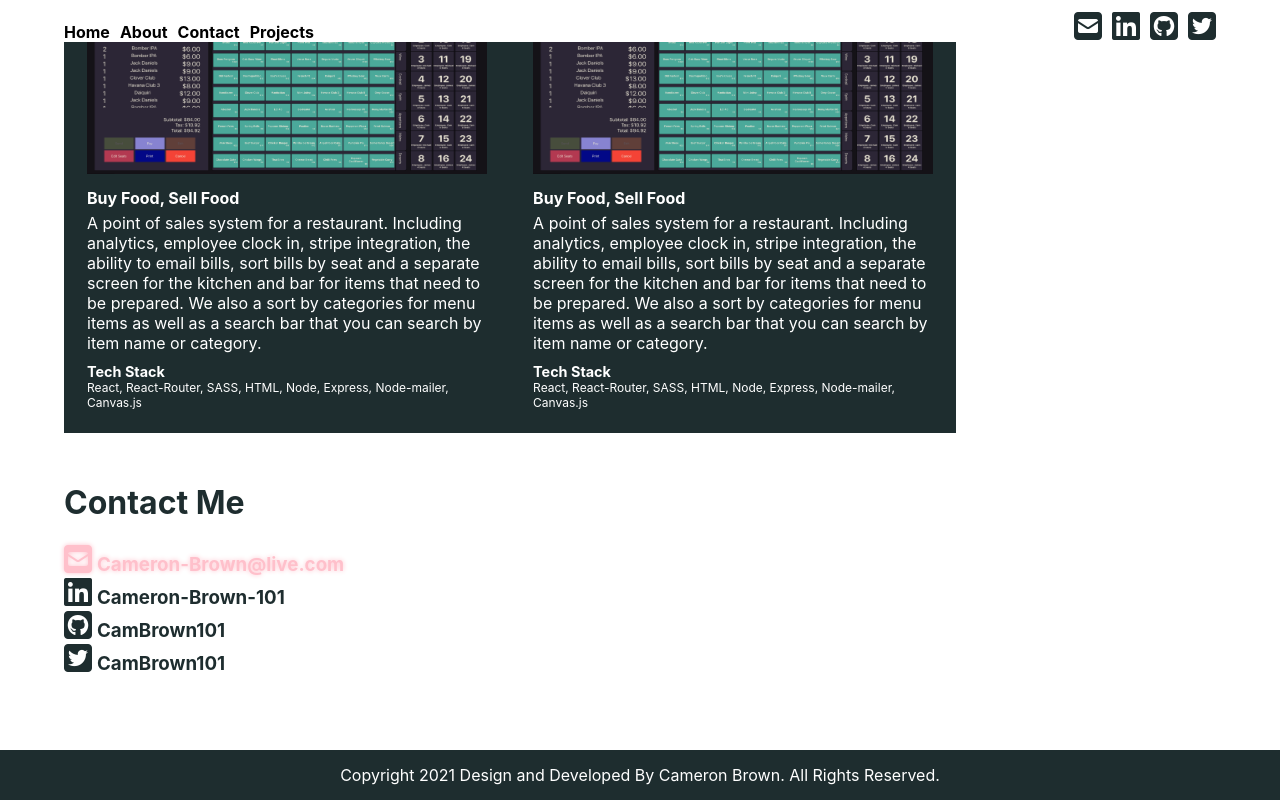
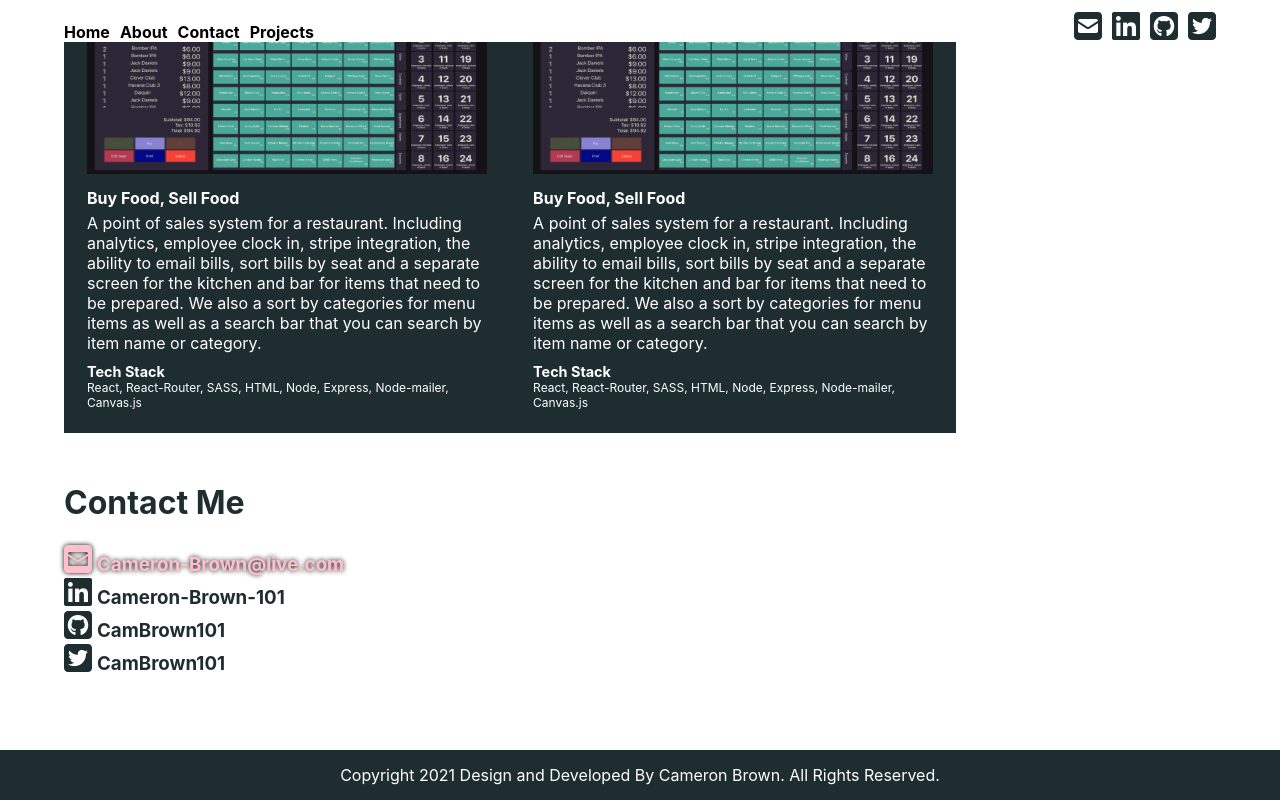
Before and after one commit to CamBrown101/personal-website, a React (Create React App) app: page / in a window 1280 px wide. In both pictures the pointer is over the link "Cameron-Brown@live.com". Shown: the part 2033-2833 px from the top of the page. Built offline with nearby package versions, Linux system fonts and the light colour scheme.

Commit message:
Fix shadow on contacts hover

```diff
--- a/src/Components/Contact.scss
+++ b/src/Components/Contact.scss
@@ -29,6 +29,6 @@
   }
   .contact:hover {
     color: pink;
-    text-shadow: 0 0 5px pink;
+    text-shadow: 0 0 5px black;
   }
 }
```
